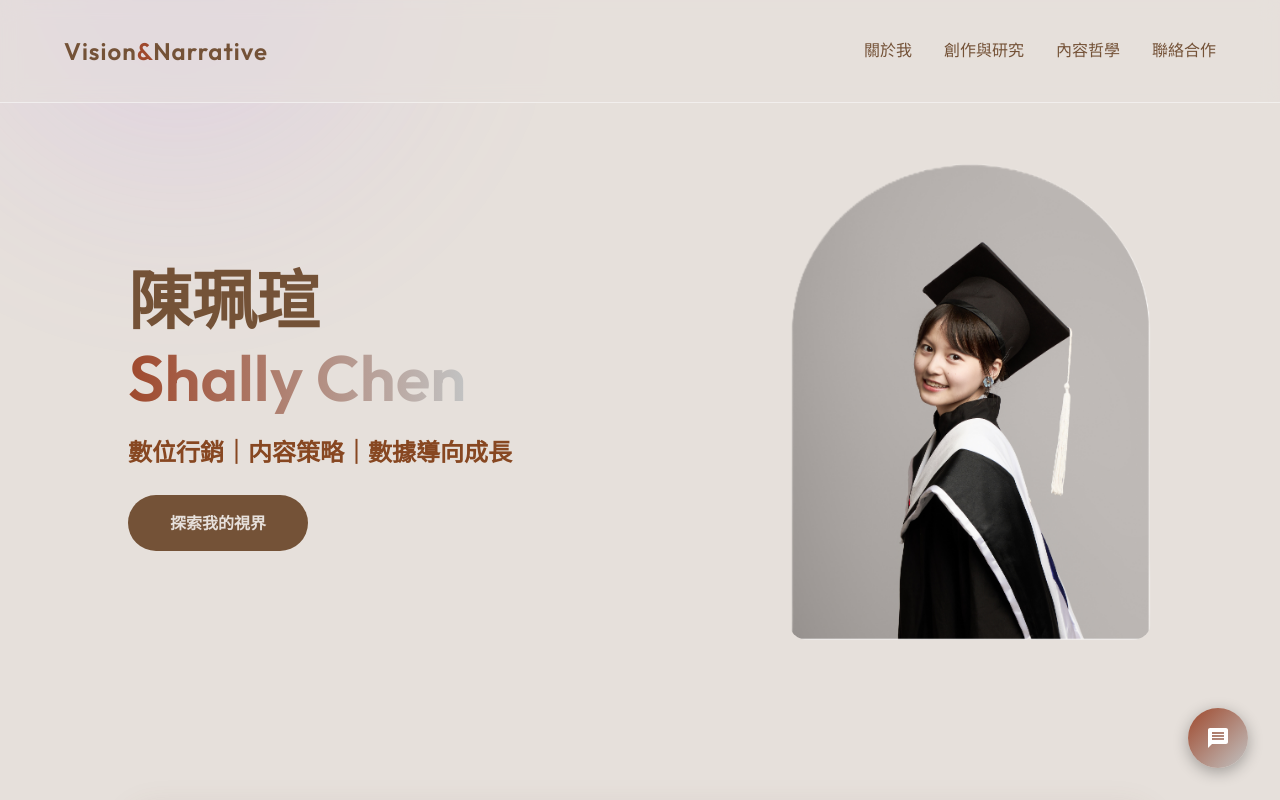
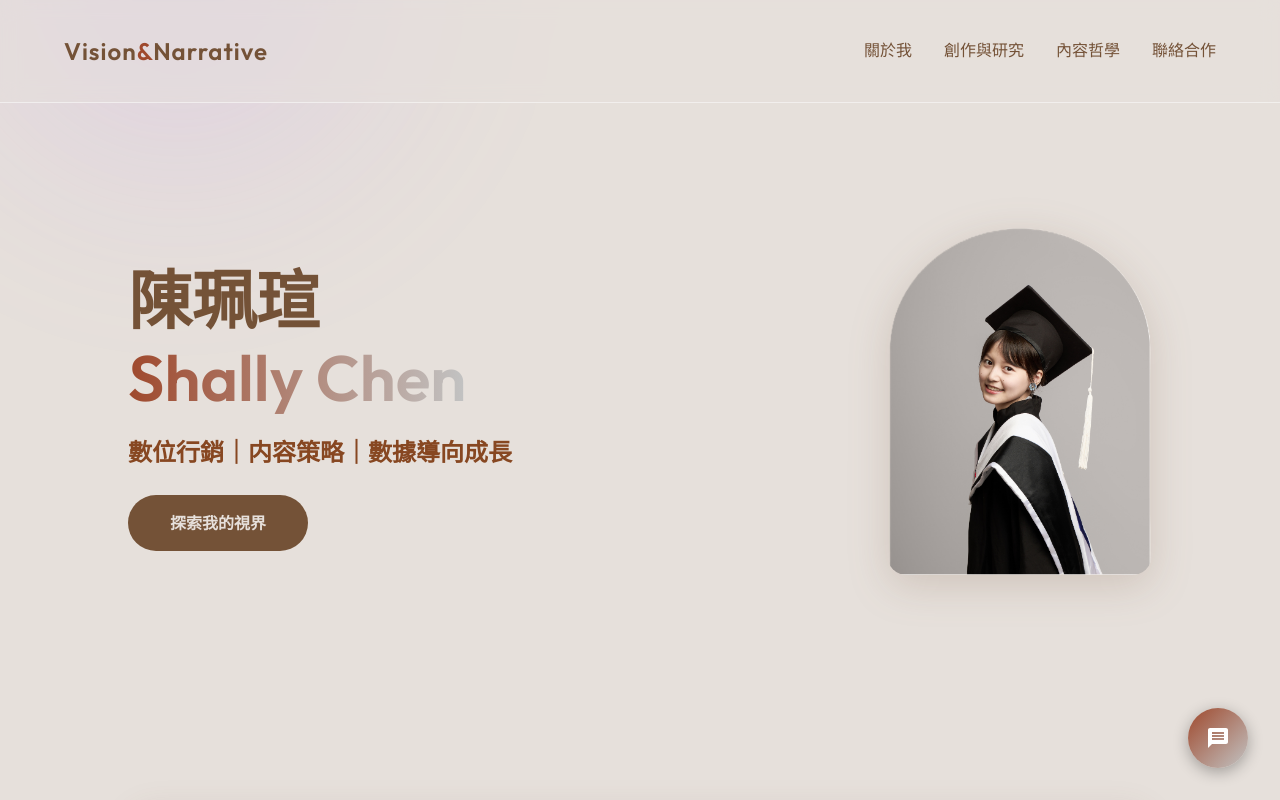
Before and after one commit to 106405197/test, a plain HTML site: page index.html in a window 1280 px wide. Shown: the top 800 px of the page. Drawn offline with Linux system fonts and the light colour scheme.

Commit message:
Fix cache issue and hero image size

```diff
--- a/index.html
+++ b/index.html
@@ -8,7 +8,7 @@
       name="description"
       content="傳播領域碩士生、影像創作者與內容企劃的個人作品集與思考紀錄。"
     />
-    <link rel="stylesheet" href="style.css" />
+    <link rel="stylesheet" href="style.css?v=2" />
     <link rel="preconnect" href="https://fonts.googleapis.com" />
     <link rel="preconnect" href="https://fonts.gstatic.com" crossorigin />
     <link
--- a/style.css
+++ b/style.css
@@ -169,9 +169,11 @@ nav {
 
 .hero-image img {
   max-width: 100%;
-  max-height: 60vh;
+  max-height: 350px;
+  width: auto;
   object-fit: contain;
   border-radius: 20px;
+  filter: drop-shadow(0 10px 20px rgba(116, 82, 55, 0.2));
 }
 
 .hero-content h1 {
```
